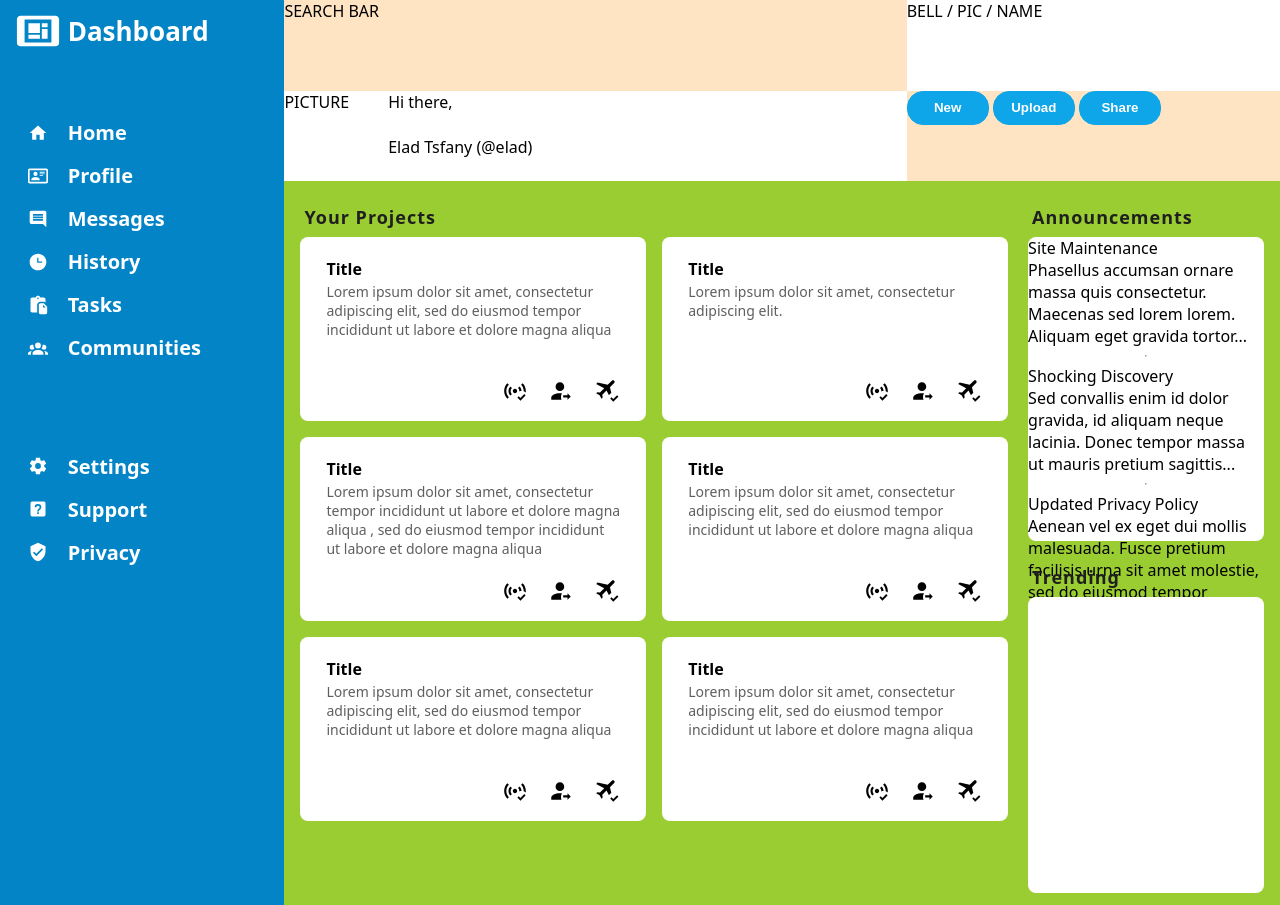
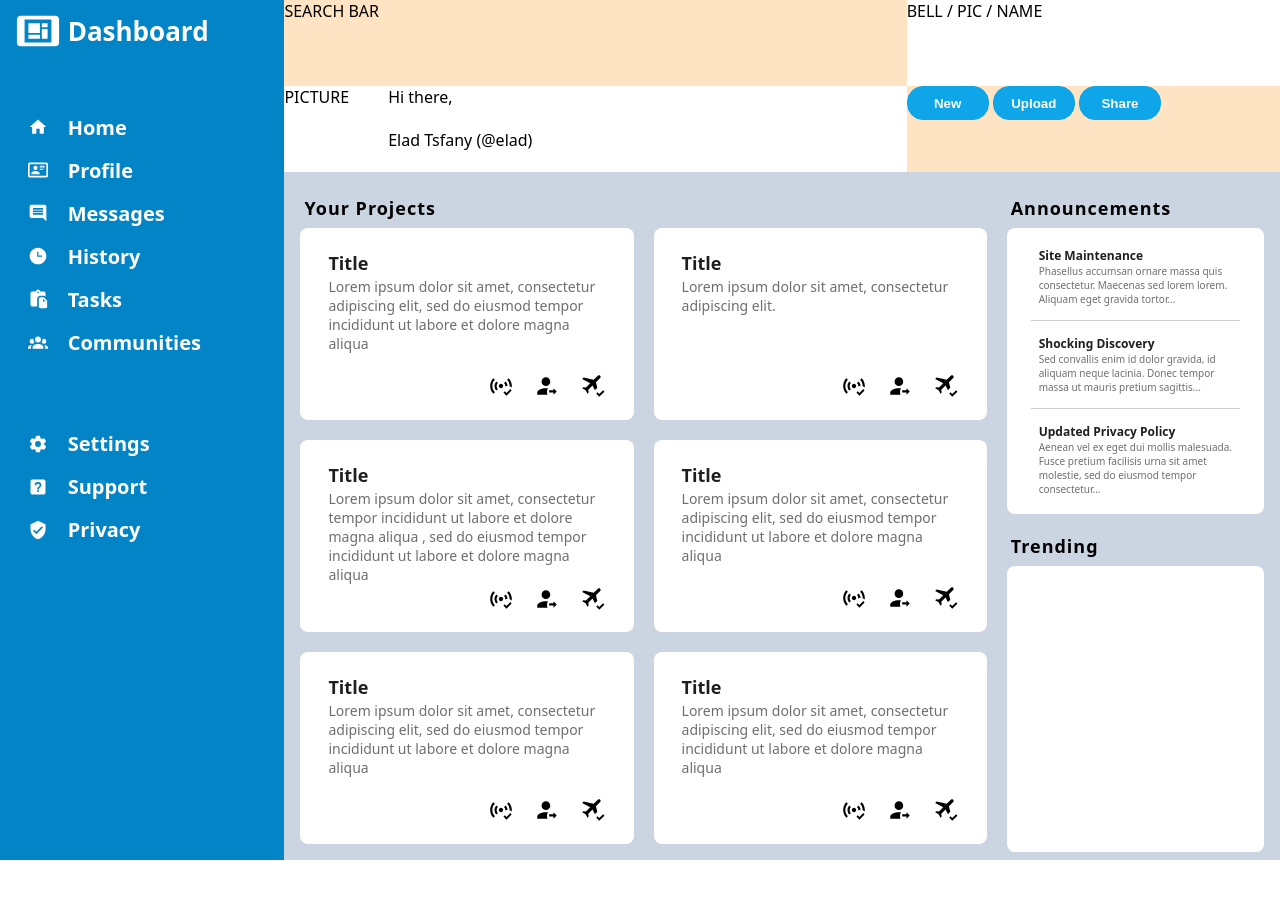
Before and after one commit to eladtsfany/dashboard, a plain HTML site: page index.html in a window 1280 px wide. After the commit the page ends 860 px from the top, so only its background shows below. Drawn offline with Linux system fonts and the light colour scheme.

Commit message:
ADD styles for announcements tab

```diff
--- a/src/styles.css
+++ b/src/styles.css
@@ -100,11 +100,13 @@ ul.side-nav {
 }
 
 .main {
-    background-color: yellowgreen;
+    /*300 slate*/
+    background-color: #cbd5e1;
     display: grid;
-    grid-template-columns: 3fr 1fr;
-    /* grid-template-rows: 1fr 1fr; */
-    grid-template-rows: repeat(auto-fit, minmax(220px, 1fr));
+    /* grid-template-columns: 3fr 1fr; */
+    grid-template-columns: 8fr 3fr;
+    grid-template-rows: repeat(auto-fit, minmax(200px, 1fr));
+    /* grid-template-rows: auto; */
     padding: 1rem;
     gap: 1.25rem;
 }
@@ -112,7 +114,6 @@ ul.side-nav {
 .section-label {
     font-weight: 600;
     font-size: 18px;
-    color: #1f1f1f;
     letter-spacing: 1px;
     padding: .5rem .25rem;
 }
@@ -124,7 +125,7 @@ ul.side-nav {
 .cards-wrapper {
     display: grid;
     grid-template-columns: 1fr 1fr;
-    gap: 1rem;
+    gap: 1.25rem;
 }
 
 .card {
@@ -132,21 +133,21 @@ ul.side-nav {
     height: 160px;
     border-radius: 8px;
     display: grid;
-    padding: 12px 26px;
+    padding: 16px 28px;
     gap: 2px;
     grid-template-rows: 1fr 3fr 1fr;
 }
 
 .card-title {
     font-weight: 600;
-    font-size: 16px;
+    font-size: 18px;
     align-self: end;
+    color: #1f1f1f;
 }
 
 .card-text {
     font-size: 14px;
-    color: #5f5f5f;
-    width: fit-content;
+    color: #6f6f6f;
 }
 
 .card-buttons {
@@ -163,17 +164,44 @@ ul.side-nav {
 
 .news-box,
 .trending-box {
+    box-sizing: border-box;
     display: grid;
     background-color: #fff;
-    min-height: 200px;
-    height: calc(100% - 2rem);
+    height: clamp(100px, calc(100% - 2rem), 90%);
     border-radius: 8px;
 }
 
+.news-box {
+    align-content: center;
+    gap: 0.25rem;
+    padding: 0 1.5rem;
+}
+
+.sub-card {
+    padding: 0.125rem 0.5rem;
+}
+
+.news-box hr {
+    width: 100%;
+    border: none;
+    border-top: 1px solid #cfcfcf;
+}
+
+.sub-title {
+    font-size: 12px;
+    font-weight: 600;
+    color: #1f1f1f;
+}
+
+.sub-text {
+    font-size: 10px;
+    color: #6f6f6f;
+}
+
 .trending-box {
-    height: calc(100% - 2.5rem);
+    /* height: calc(100% - 2.75rem); */
 }
 
 #trending-label {
-    padding-top: .75rem;
+    /* padding-top: .75rem; */
 }
```
